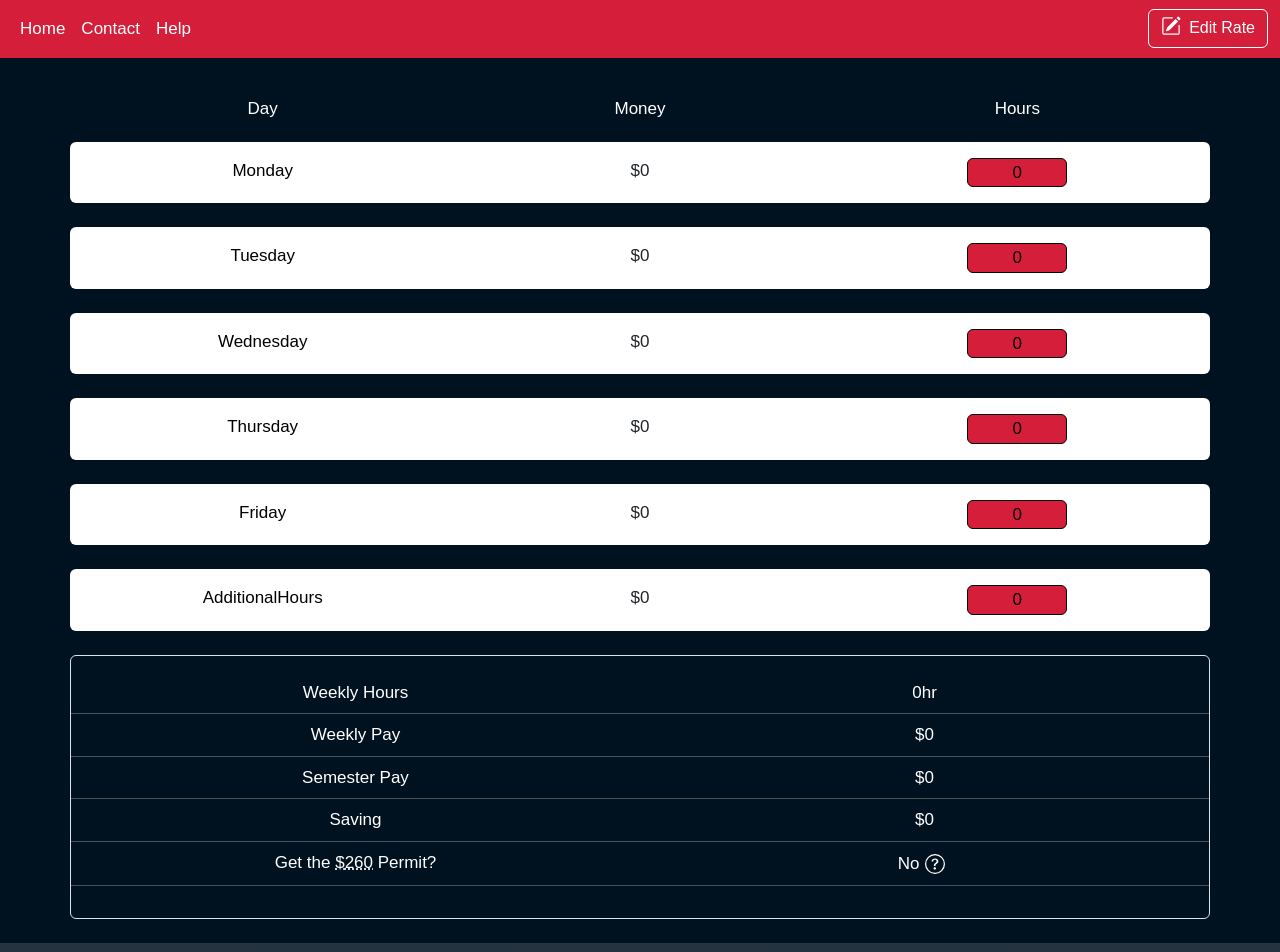
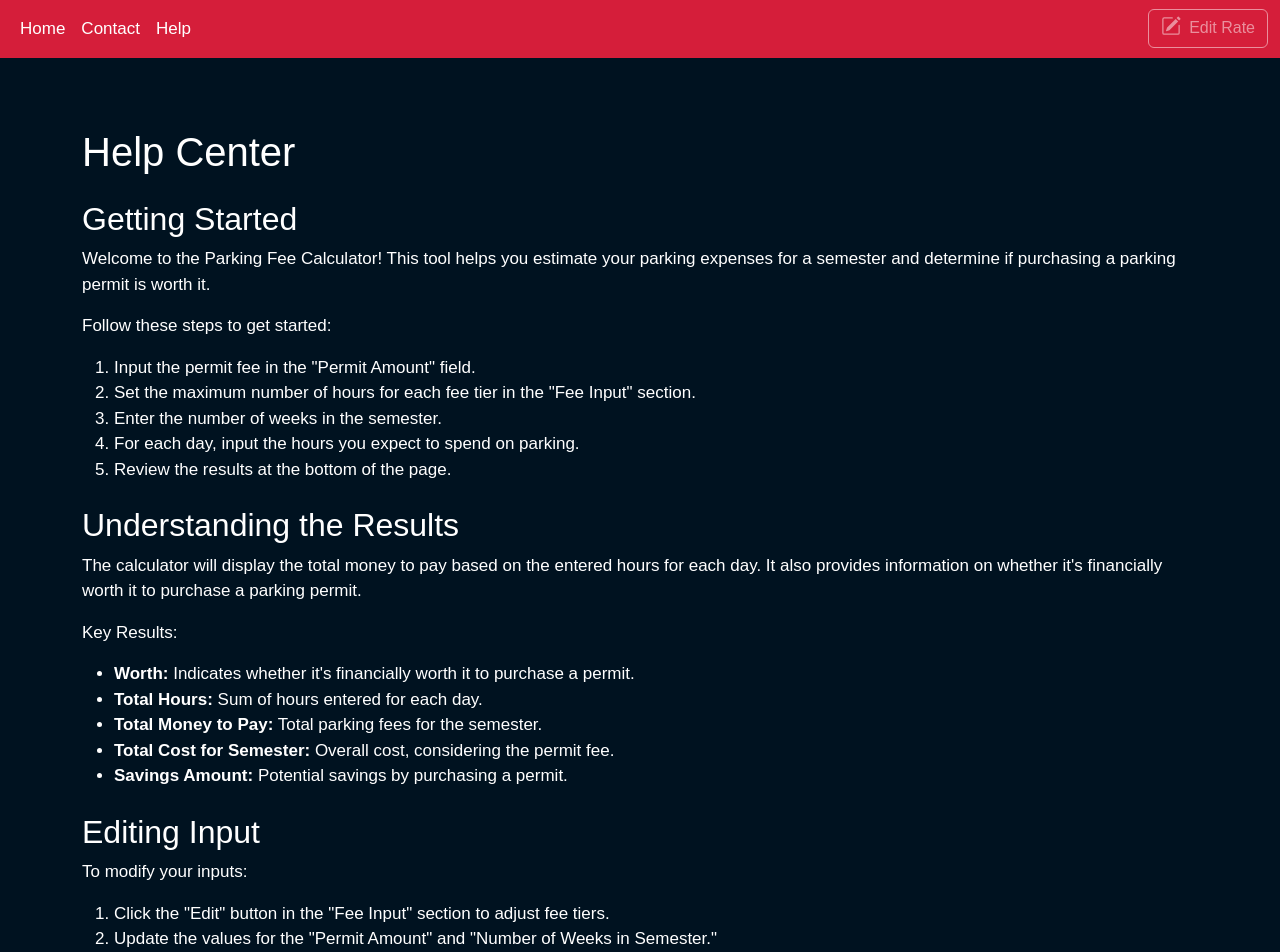
Before and after one commit to JosephBoat404/Parking-Calculator, a React (Create React App) app in the folder my-app/: page /Help in a window 1280 px wide. Shown: the top 952 px of the page. Built offline with nearby package versions, Linux system fonts and the light colour scheme.

Commit message:
Added Routers & HelpPage with basic info.

```diff
--- a/my-app/package.json
+++ b/my-app/package.json
@@ -10,6 +10,7 @@
     "react": "^18.2.0",
     "react-bootstrap": "^2.9.1",
     "react-dom": "^18.2.0",
+    "react-router-dom": "^6.18.0",
     "react-scripts": "5.0.1",
     "web-vitals": "^2.1.4"
   },
--- a/my-app/src/App.css
+++ b/my-app/src/App.css
@@ -20,6 +20,7 @@ body {
   border: 1px solid var(--font-color);
 }
 
+/* Footer */
 .fbc {
   background: linear-gradient(
     180deg,
@@ -157,3 +158,8 @@ input:disabled {
   background: none;
   border: none;
 }
+
+.editbtn:disabled {
+  opacity: 0.5;
+  cursor: not-allowed;
+}
--- a/my-app/src/App.js
+++ b/my-app/src/App.js
@@ -1,13 +1,19 @@
 import ParentComponent from "./components/ParentComponent.jsx";
-import "./App.css"
-
-
+import "./App.css";
+import Navbar from "./components/Navbar.jsx";
+import HelpPage from "./components/HelpPage.jsx";
+import {Route, Routes} from "react-router-dom";
 
 function App() {
   return (
-    <div>
-      <ParentComponent />
-    </div>
+    <>
+      <Navbar />
+      <Routes>
+        <Route  path="/" element={<ParentComponent />}/>
+        <Route  path="/Help" element={<HelpPage />}/>
+      </Routes>
+    </>
+
   );
 }
 
--- /dev/null
+++ b/my-app/src/components/HelpPage.jsx
@@ -0,0 +1,67 @@
+// HelpPage.jsx
+
+import React from "react";
+
+function HelpPage() {
+  return (
+    <div className="container mt-5 text-white">
+      <h1 className="mb-4">Help Center</h1>
+
+      <section className="mb-4">
+        <h2>Getting Started</h2>
+        <p>
+          Welcome to the Parking Fee Calculator! This tool helps you estimate your parking expenses for a semester and determine if purchasing a parking permit is worth it.
+        </p>
+        <p>
+          Follow these steps to get started:
+        </p>
+        <ol>
+          <li>Input the permit fee in the "Permit Amount" field.</li>
+          <li>Set the maximum number of hours for each fee tier in the "Fee Input" section.</li>
+          <li>Enter the number of weeks in the semester.</li>
+          <li>For each day, input the hours you expect to spend on parking.</li>
+          <li>Review the results at the bottom of the page.</li>
+        </ol>
+      </section>
+
+      <section className="mb-4">
+        <h2>Understanding the Results</h2>
+        <p>
+          The calculator will display the total money to pay based on the entered hours for each day. It also provides information on whether it's financially worth it to purchase a parking permit.
+        </p>
+        <p>
+          Key Results:
+        </p>
+        <ul>
+          <li><strong>Worth:</strong> Indicates whether it's financially worth it to purchase a permit.</li>
+          <li><strong>Total Hours:</strong> Sum of hours entered for each day.</li>
+          <li><strong>Total Money to Pay:</strong> Total parking fees for the semester.</li>
+          <li><strong>Total Cost for Semester:</strong> Overall cost, considering the permit fee.</li>
+          <li><strong>Savings Amount:</strong> Potential savings by purchasing a permit.</li>
+        </ul>
+      </section>
+
+      <section className="mb-4">
+        <h2>Editing Input</h2>
+        <p>
+          To modify your inputs:
+        </p>
+        <ol>
+          <li>Click the "Edit" button in the "Fee Input" section to adjust fee tiers.</li>
+          <li>Update the values for the "Permit Amount" and "Number of Weeks in Semester."</li>
+          <li>Change the hours for each day as needed.</li>
+          <li>Review the updated results.</li>
+        </ol>
+      </section>
+
+      <section className="mb-4">
+        <h2>Additional Information</h2>
+        <p>
+          If you have any questions or need assistance, feel free to contact our support team at support@example.com.
+        </p>
+      </section>
+    </div>
+  );
+}
+
+export default HelpPage;
--- a/my-app/src/components/Navbar.jsx
+++ b/my-app/src/components/Navbar.jsx
@@ -1,8 +1,12 @@
 import React from "react";
 import Editbtn from "../Icons/Addparking.svg";
 import navtoggler from "../Icons/navtoggler.svg";
+import { useLocation } from "react-router-dom";
+import {Link} from "react-router-dom";
 
 function Navbar({ handleShowModal }) {
+  const location = useLocation();
+  const isHelpPage = location.pathname === "/Help";
   return (
     <nav className="navbar navbar-expand-lg bg-body-tertiary fixed-top">
       <div className="container-fluid">
@@ -20,14 +24,14 @@ function Navbar({ handleShowModal }) {
         <div className="collapse navbar-collapse" id="navbarNav">
           <ul className="navbar-nav">
             <li className="nav-item">
-              <a
+              <Link
                 className="nav-link active"
                 aria-current="page"
-                href="#Home"
+                to="/"
                 style={{ display: "flex", alignItems: "center" }}
               >
                 Home
-              </a>
+              </Link>
             </li>
             <li className="nav-item">
               <a
@@ -40,20 +44,21 @@ function Navbar({ handleShowModal }) {
               </a>
             </li>
             <li className="nav-item">
-              <a
+              <Link
                 className="nav-link active"
                 aria-current="page"
-                href="index.html"
+                to="/Help"
                 style={{ display: "flex", alignItems: "center" }}
               >
                 Help
-              </a>
+              </Link>
             </li>
           </ul>
         </div>
         <button
-          className="btn btn-outline-light ml-auto editbtn"
+          className="btn btn-outline-light ml-auto editbtn disabled"
           onClick={handleShowModal}
+          disabled={isHelpPage}
         >
           <img
             src={Editbtn}
--- a/my-app/src/components/ParentComponent.jsx
+++ b/my-app/src/components/ParentComponent.jsx
@@ -90,7 +90,6 @@ function ParentComponent() {
 
   return (
     <>
-      <div id="Home"></div>
       <Navbar handleShowModal={handleShowModal}  />
 
       <FeeInput
--- a/my-app/src/components/SpendResult.jsx
+++ b/my-app/src/components/SpendResult.jsx
@@ -28,19 +28,19 @@ function SpendResult({
             </td>
           </tr>
           <tr>
-            <th className="text-center ct adjfont">Weekly Pay</th>
+            <th className="text-center ct adjfont">Weekly Expenses</th>
             <td className="text-center ct">
               <label>${totalMoneyToPay}</label>
             </td>
           </tr>
           <tr>
-            <th className="text-center ct adjfont">Semester Pay</th>
+            <th className="text-center ct adjfont">Semester Expenses</th>
             <td className="text-center ct">
               <label>${totalCostForSemester}</label>
             </td>
           </tr>
           <tr>
-            <th className="text-center ct adjfont">Saving</th>
+            <th className="text-center ct adjfont">Savings</th>
             <td className="text-center ct">
               <label>${savingsAmount}</label>
             </td>
@@ -56,7 +56,8 @@ function SpendResult({
                 <img
                 src={helpicon}
                 alt="help icon"
-                className="helpbtn "
+                className="helpbtn"
+                title="Click to See Why"
               /></button>
 
               <Modal show={show} onHide={handleClose}>
@@ -64,7 +65,7 @@ function SpendResult({
                   <Modal.Title>Help</Modal.Title>
                   <button
                     type="button"
-                    className="btn m-0 p-1 closebtn"
+                    className="btn m-0 p-1 closebtn btn-outline-light"
                     data-bs-dismiss="modal"
                     aria-label="Close"
                     onClick={handleClose}
--- a/my-app/src/index.js
+++ b/my-app/src/index.js
@@ -2,10 +2,14 @@ import React from 'react';
 import ReactDOM from 'react-dom/client';
 import './index.css';
 import App from './App';
+import {BrowserRouter} from "react-router-dom";
+
 
 const root = ReactDOM.createRoot(document.getElementById('root'));
 root.render(
   <React.StrictMode>
-    <App />
+    <BrowserRouter>
+      <App />
+    </BrowserRouter>
   </React.StrictMode>
 );
```
Also changed, not shown: 1 other file (tests, documents, lock files or other folders).
